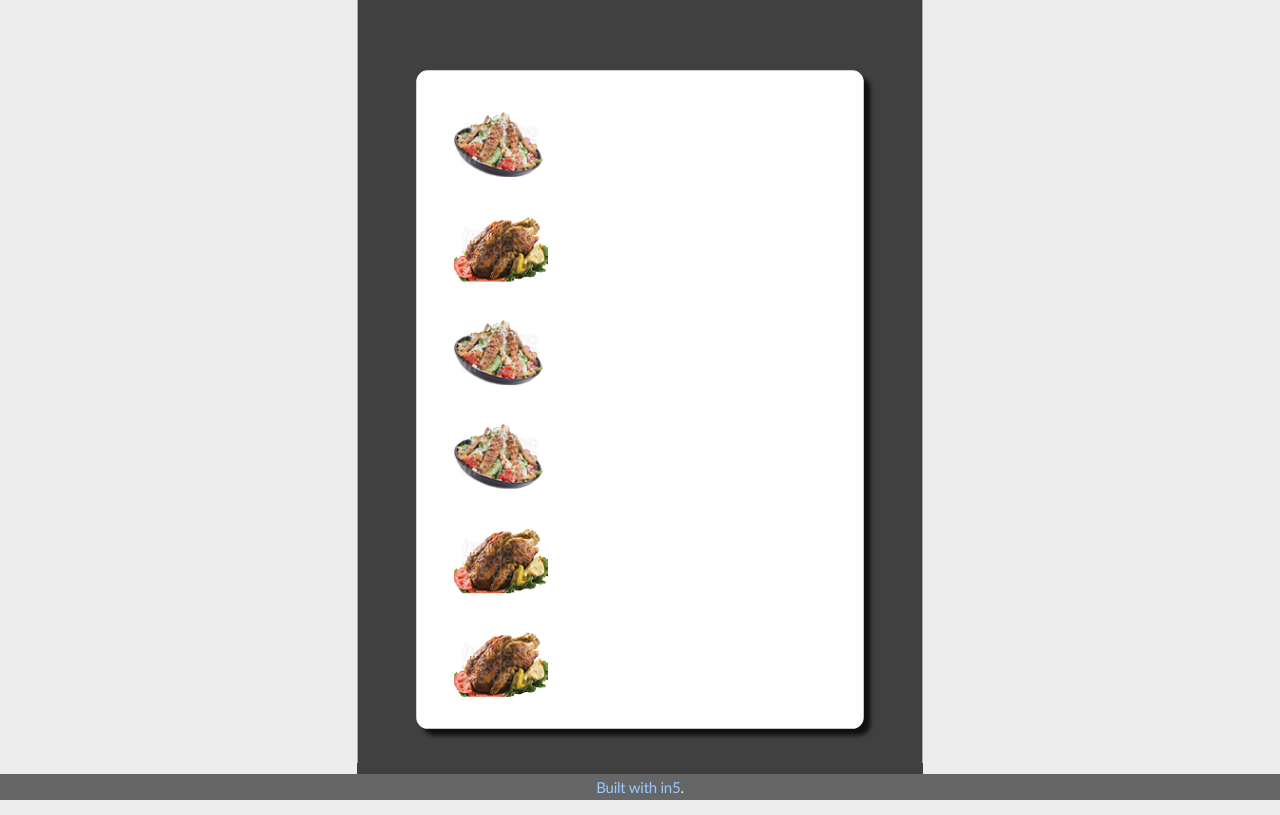
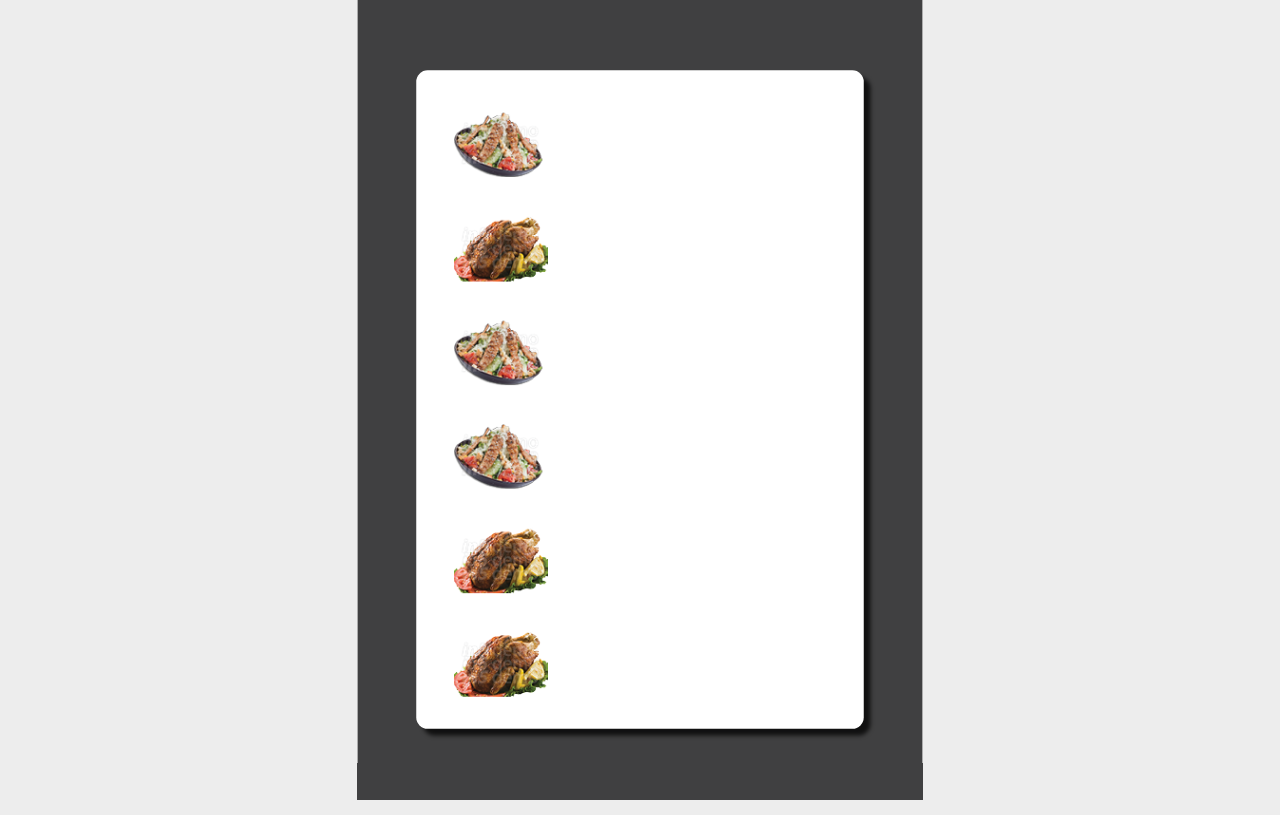
Before and after one commit to PadeLee/html_test, a plain HTML site: page index.html in a window 1280 px wide. Shown: the top 815 px of the page. Drawn offline with nearby package versions, Linux system fonts and the light colour scheme.

Commit message:
Update index.html

```diff
--- a/index.html
+++ b/index.html
@@ -44,7 +44,6 @@
 </ul>
 <div id="prefooter" style="float:left;height:1px;">&nbsp;</div>
 </div>
-<footer id="in5footer"><a href="http://ajarproductions.com/pages/products/in5/?ref=footer" target="_blank" >Built with in5</a>.</footer>
 </div>
 <nav id="page-nav">
 <button id="nextBtn" name="nextBtn" aria-label="next page button">&nbsp;</button>
```
